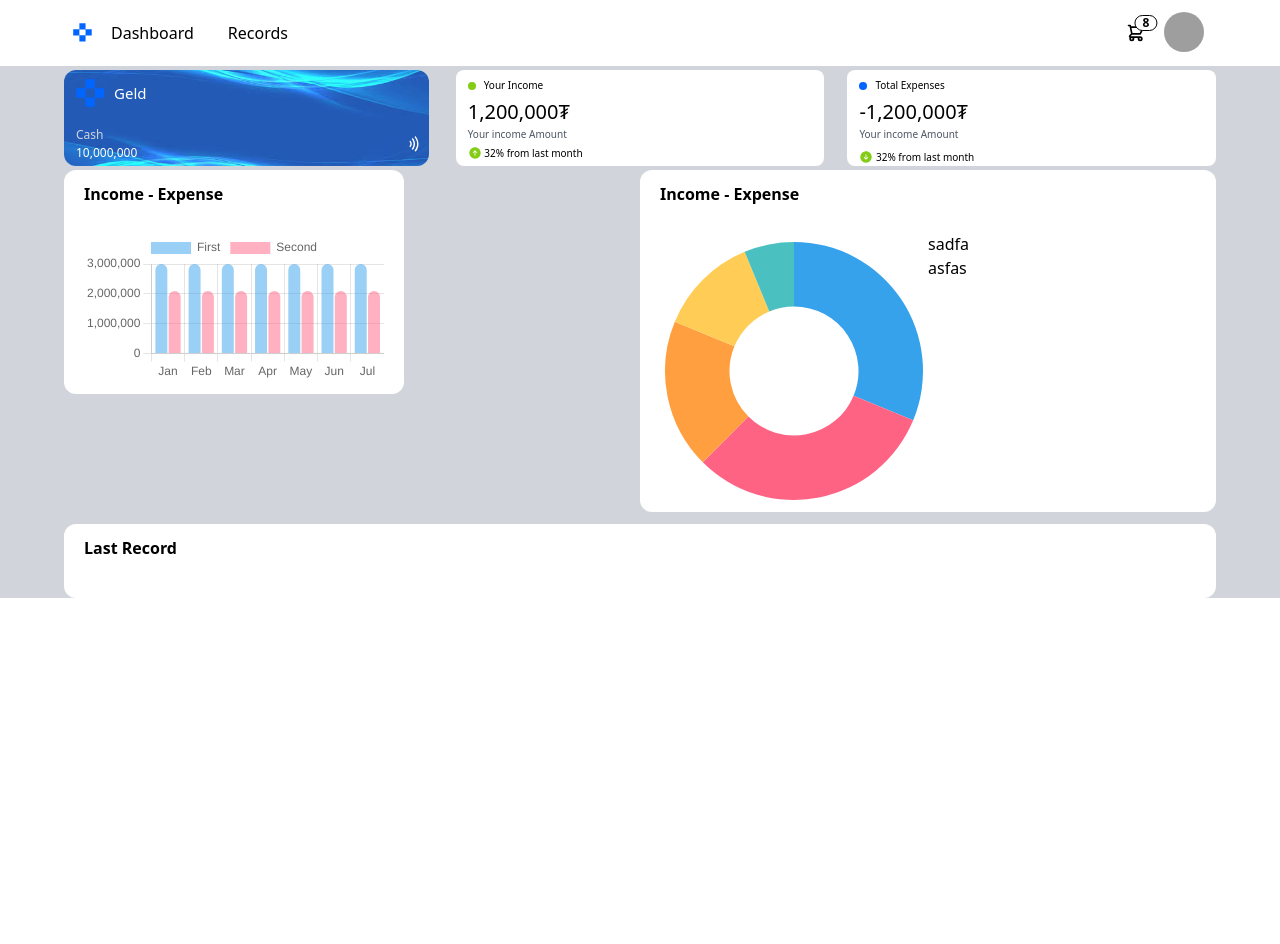
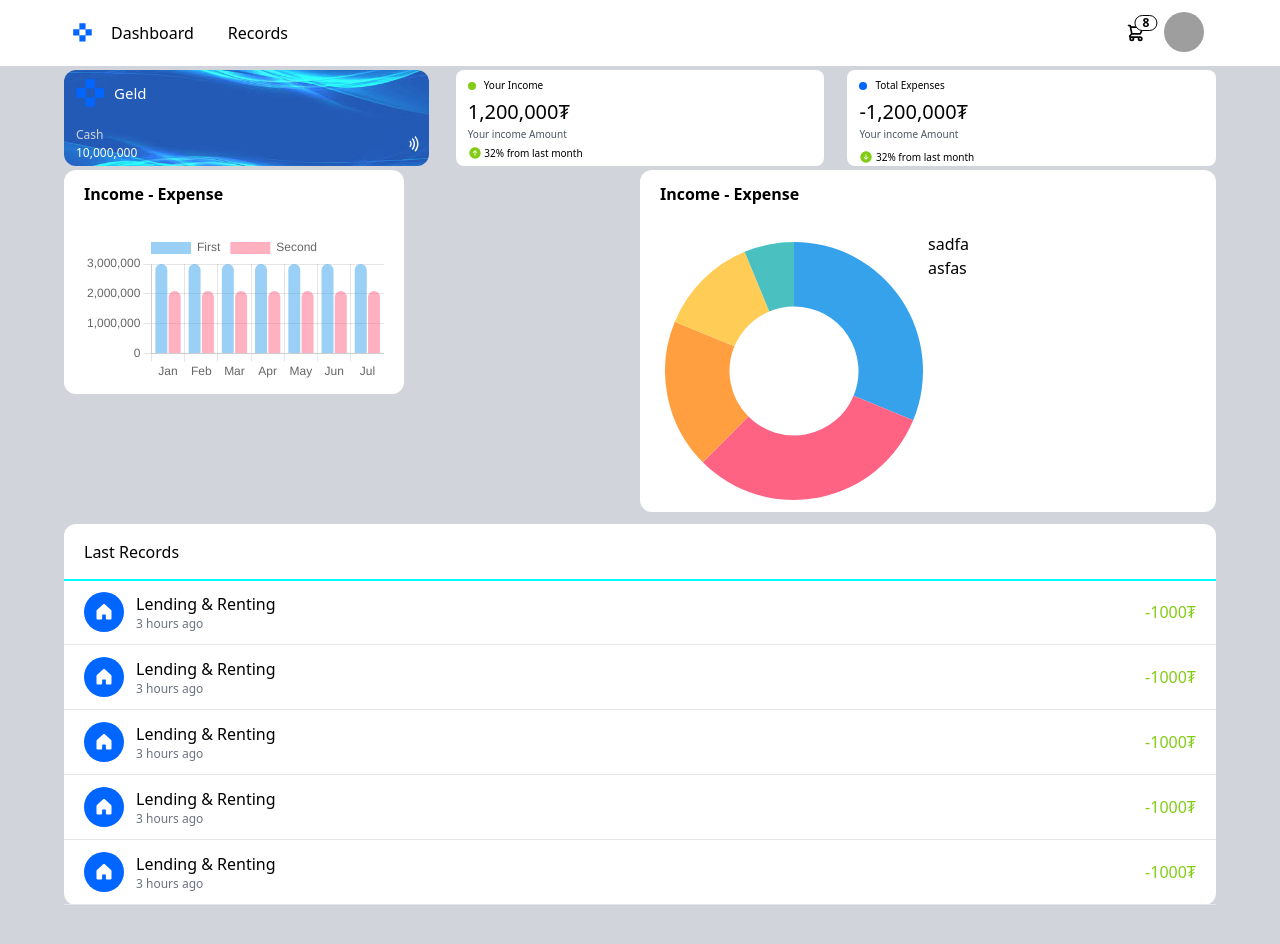
Before and after one commit to TemulenPinecone/income-fe-2, a Next.js app: page / in a window 1280 px wide. Before the commit the page ends 800 px from the top, so only its background shows below. Built offline with nearby package versions, Linux system fonts and the light colour scheme; grey boxes are pictures that could not be loaded.

Commit message:
home DASHBOARD

```diff
--- a/src/components/Header.jsx
+++ b/src/components/Header.jsx
@@ -9,7 +9,7 @@
         <a className="btn btn-ghost text-base font-extralight">Dashboard</a>
         <a className="btn btn-ghost text-base font-extralight">Records</a>
       </div>
-      <div className="flex-none">
+      <div className="flex-none z-20">
         <div className="dropdown dropdown-end">
           <div tabIndex={0} role="button" className="btn btn-ghost btn-circle">
             <div className="indicator">
--- /dev/null
+++ b/src/components/icons/House.jsx
@@ -0,0 +1,13 @@
+export const House = ({ width, height }) => {
+  return (
+    <div>
+      <svg width={width} height={height}>
+        <circle cx="20" cy="20" r="20" fill="#0166FF" />
+        <path
+          d="M27.5 19.0272V26.2499C27.5 26.5814 27.3683 26.8994 27.1339 27.1338C26.8995 27.3682 26.5815 27.4999 26.25 27.4999H23.125C22.7935 27.4999 22.4755 27.3682 22.2411 27.1338C22.0067 26.8994 21.875 26.5814 21.875 26.2499V23.1249C21.875 22.9591 21.8092 22.8002 21.6919 22.6829C21.5747 22.5657 21.4158 22.4999 21.25 22.4999H18.75C18.5842 22.4999 18.4253 22.5657 18.3081 22.6829C18.1908 22.8002 18.125 22.9591 18.125 23.1249V26.2499C18.125 26.5814 17.9933 26.8994 17.7589 27.1338C17.5245 27.3682 17.2065 27.4999 16.875 27.4999H13.75C13.4185 27.4999 13.1005 27.3682 12.8661 27.1338C12.6317 26.8994 12.5 26.5814 12.5 26.2499V19.0272C12.5 18.8542 12.5359 18.6831 12.6054 18.5247C12.6749 18.3663 12.7766 18.224 12.9039 18.1069L19.1539 12.21L19.1625 12.2015C19.3926 11.9922 19.6925 11.8762 20.0035 11.8762C20.3146 11.8762 20.6144 11.9922 20.8445 12.2015C20.8472 12.2045 20.8501 12.2074 20.8531 12.21L27.1031 18.1069C27.2292 18.2246 27.3295 18.3672 27.3978 18.5256C27.4661 18.6839 27.5009 18.8548 27.5 19.0272Z"
+          fill="white"
+        />
+      </svg>
+    </div>
+  );
+};
--- a/src/components/icons/index.js
+++ b/src/components/icons/index.js
@@ -3,3 +3,4 @@
 export * from "./LeadingIconUp";
 export * from "./Money";
 export * from "./NFC";
+export * from "./House";
--- /dev/null
+++ b/src/data/lastRecords.json
@@ -0,0 +1,27 @@
+[
+  {
+    "title": "Lending & Renting",
+    "time": "3 hours ago",
+    "amount": -1000
+  },
+  {
+    "title": "Lending & Renting",
+    "time": "3 hours ago",
+    "amount": -1000
+  },
+  {
+    "title": "Lending & Renting",
+    "time": "3 hours ago",
+    "amount": -1000
+  },
+  {
+    "title": "Lending & Renting",
+    "time": "3 hours ago",
+    "amount": -1000
+  },
+  {
+    "title": "Lending & Renting",
+    "time": "3 hours ago",
+    "amount": -1000
+  }
+]
--- a/src/pages/index.jsx
+++ b/src/pages/index.jsx
@@ -2,12 +2,20 @@
 import { Chart as ChartJS, ArcElement, Tooltip, Legend } from "chart.js/auto";
 import { Doughnut, Bar, Line } from "react-chartjs-2";
 import { Header } from "@/components/Header";
-import { Icon1, NFC, LeadingIconUp, LeadingIconDn } from "@/components/icons";
+import {
+  Icon1,
+  NFC,
+  LeadingIconUp,
+  LeadingIconDn,
+  House,
+} from "@/components/icons";
+import lastRecords from "../data/lastRecords.json";
 // import sourceData from "../data/sourceData.json";
 
 // const inter = Inter({ subsets: ["latin"] });
 
 export default function Home() {
+  const lastRecordsData = lastRecords;
   return (
     <div className="flex flex-col items-center bg-gray-300">
       <div className="bg-white w-[100vw] flex justify-center">
@@ -16,7 +24,7 @@
         </div>
       </div>
 
-      <div className="w-[90%] flex justify-center bg-gray-300">
+      <div className="w-[90%] flex justify-center bg-gray-300 mb-10">
         <div className="w-full">
           {/* CARDS - FIRST LINE */}
           <div className="flex items-center justify-between">
@@ -117,6 +125,7 @@
                       },
                       {
                         label: "Second",
+                        // label: [],
                         data: [
                           2100000, 2100000, 2100000, 2100000, 2100000, 2100000,
                           2100000,
@@ -168,12 +177,34 @@
             </div>
           </div>
 
-          {/* 3RD LINE */}
-          <div className=" bg-white rounded-xl px-5 py-3 mt-3">
-            <div className="flex items-center">
-              <h3 className="text-black font-bold">Last Record</h3>
+          {/* 3RD LINE - LAST RECORDS*/}
+          <div className=" bg-white rounded-xl mt-3">
+            <div className="flex items-center px-5 py-4">
+              <h3 className="text-black font-medium">Last Records</h3>
             </div>
-            <div className="divider my-[5px]"></div>
+            <div className="divider divider-accent my-0 py-0 h-0 "></div>
+
+            {/* ITEM LINE */}
+            {lastRecordsData.map((element) => (
+              <div className="flex justify-between items-center px-5 py-3 border-b">
+                <div className="flex items-center">
+                  <House width={40} height={40} />
+                  <div className="pl-3">
+                    <p className="text-black text-base font-light">
+                      {element.title}
+                    </p>
+                    <p className="text-xs text-gray-500 font-light">
+                      {element.time}
+                    </p>
+                  </div>
+                </div>
+                <div>
+                  <p className="text-lime-500 text-base font-light">
+                    {element.amount}₮
+                  </p>
+                </div>
+              </div>
+            ))}
           </div>
         </div>
       </div>
--- a/tailwind.config.js
+++ b/tailwind.config.js
@@ -8,9 +8,9 @@
   theme: {
     extend: {
       backgroundImage: {
-        // "gradient-radial": "radial-gradient(var(--tw-gradient-stops))",
-        // "gradient-conic":
-        //   "conic-gradient(from 180deg at 50% 50%, var(--tw-gradient-stops))",
+        "gradient-radial": "radial-gradient(var(--tw-gradient-stops))",
+        "gradient-conic":
+          "conic-gradient(from 180deg at 50% 50%, var(--tw-gradient-stops))",
       },
     },
   },
```
